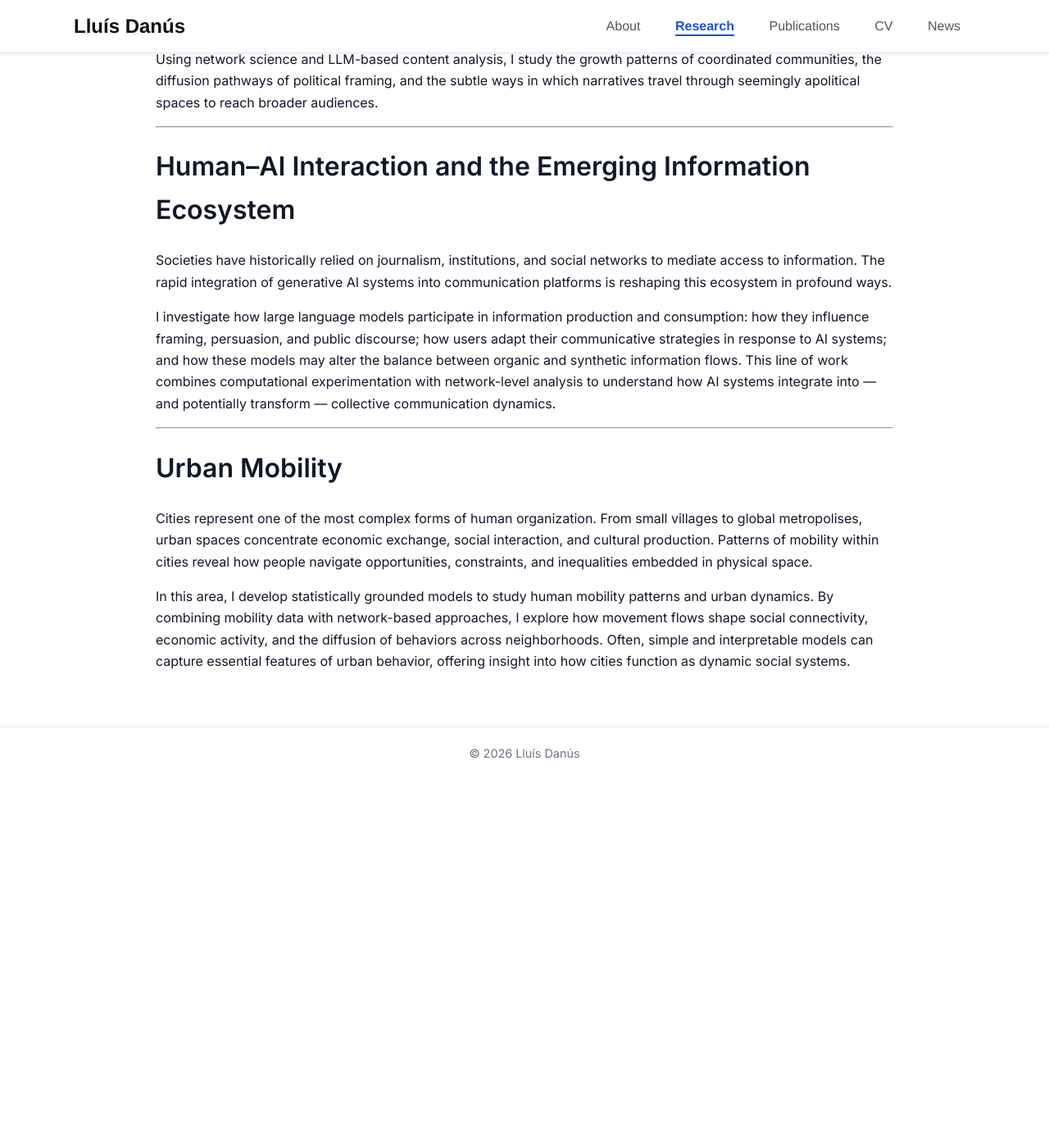
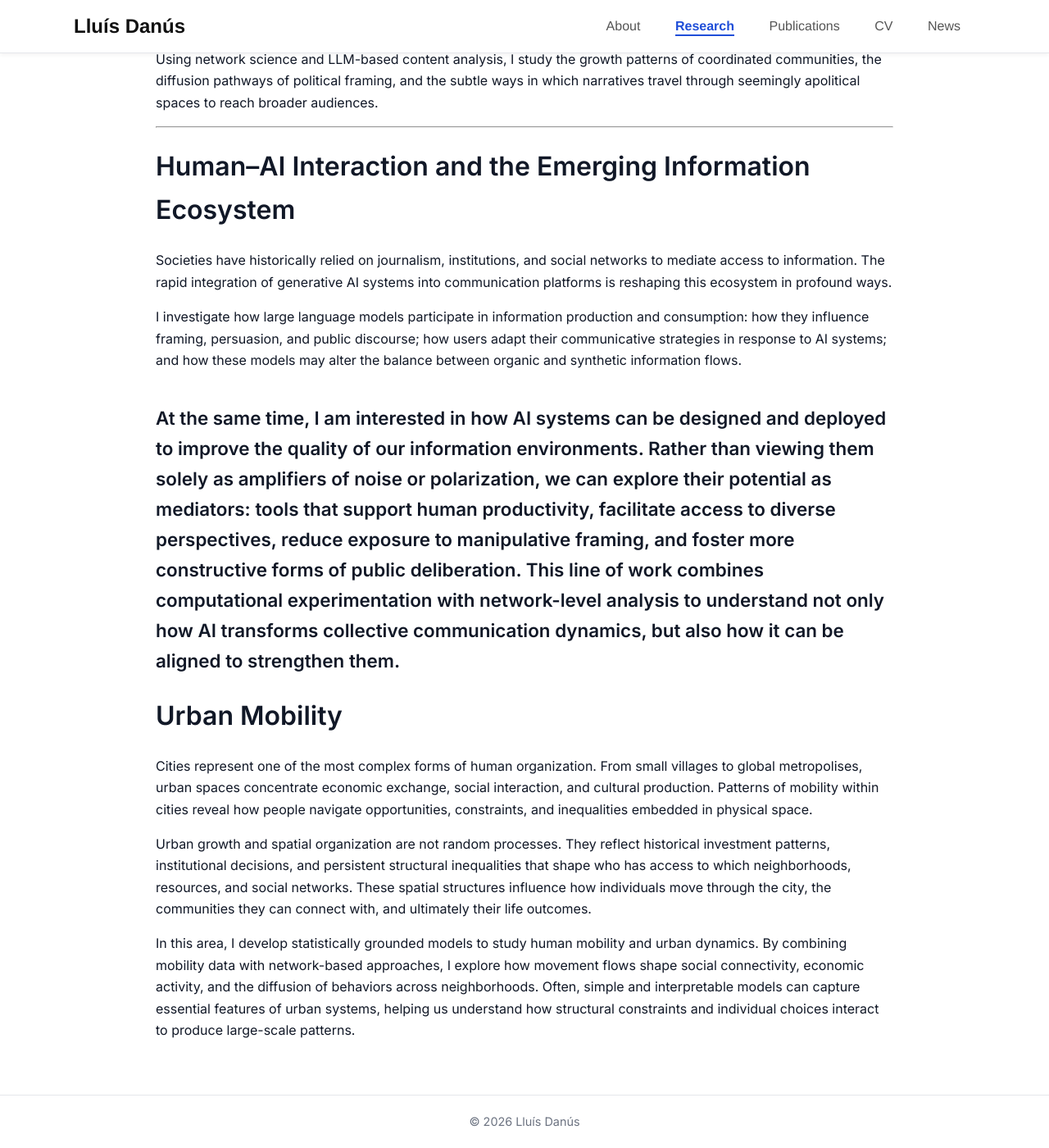
Before and after one commit to lluisdanus/lluisdanus.github.io, a Jekyll site: the page built from research.md, in a window 1280 px wide and 1400 px high, scrolled down 859 px. Shown: the whole window at 82% size. Built offline with Jekyll 4.4.1, drawn with Linux system fonts in a browser that asks for light colours; before the commit the page ends 1809 px from its top, so only the background shows below that.

```diff
--- a/research.md
+++ b/research.md
@@ -27,12 +27,15 @@
 
 Societies have historically relied on journalism, institutions, and social networks to mediate access to information. The rapid integration of generative AI systems into communication platforms is reshaping this ecosystem in profound ways.
 
-I investigate how large language models participate in information production and consumption: how they influence framing, persuasion, and public discourse; how users adapt their communicative strategies in response to AI systems; and how these models may alter the balance between organic and synthetic information flows. This line of work combines computational experimentation with network-level analysis to understand how AI systems integrate into — and potentially transform — collective communication dynamics.
+I investigate how large language models participate in information production and consumption: how they influence framing, persuasion, and public discourse; how users adapt their communicative strategies in response to AI systems; and how these models may alter the balance between organic and synthetic information flows.
 
+At the same time, I am interested in how AI systems can be designed and deployed to improve the quality of our information environments. Rather than viewing them solely as amplifiers of noise or polarization, we can explore their potential as mediators: tools that support human productivity, facilitate access to diverse perspectives, reduce exposure to manipulative framing, and foster more constructive forms of public deliberation. This line of work combines computational experimentation with network-level analysis to understand not only how AI transforms collective communication dynamics, but also how it can be aligned to strengthen them.
 ---
 
 # Urban Mobility
 
 Cities represent one of the most complex forms of human organization. From small villages to global metropolises, urban spaces concentrate economic exchange, social interaction, and cultural production. Patterns of mobility within cities reveal how people navigate opportunities, constraints, and inequalities embedded in physical space.
 
-In this area, I develop statistically grounded models to study human mobility patterns and urban dynamics. By combining mobility data with network-based approaches, I explore how movement flows shape social connectivity, economic activity, and the diffusion of behaviors across neighborhoods. Often, simple and interpretable models can capture essential features of urban behavior, offering insight into how cities function as dynamic social systems.
+Urban growth and spatial organization are not random processes. They reflect historical investment patterns, institutional decisions, and persistent structural inequalities that shape who has access to which neighborhoods, resources, and social networks. These spatial structures influence how individuals move through the city, the communities they can connect with, and ultimately their life outcomes.
+
+In this area, I develop statistically grounded models to study human mobility and urban dynamics. By combining mobility data with network-based approaches, I explore how movement flows shape social connectivity, economic activity, and the diffusion of behaviors across neighborhoods. Often, simple and interpretable models can capture essential features of urban systems, helping us understand how structural constraints and individual choices interact to produce large-scale patterns.
```
